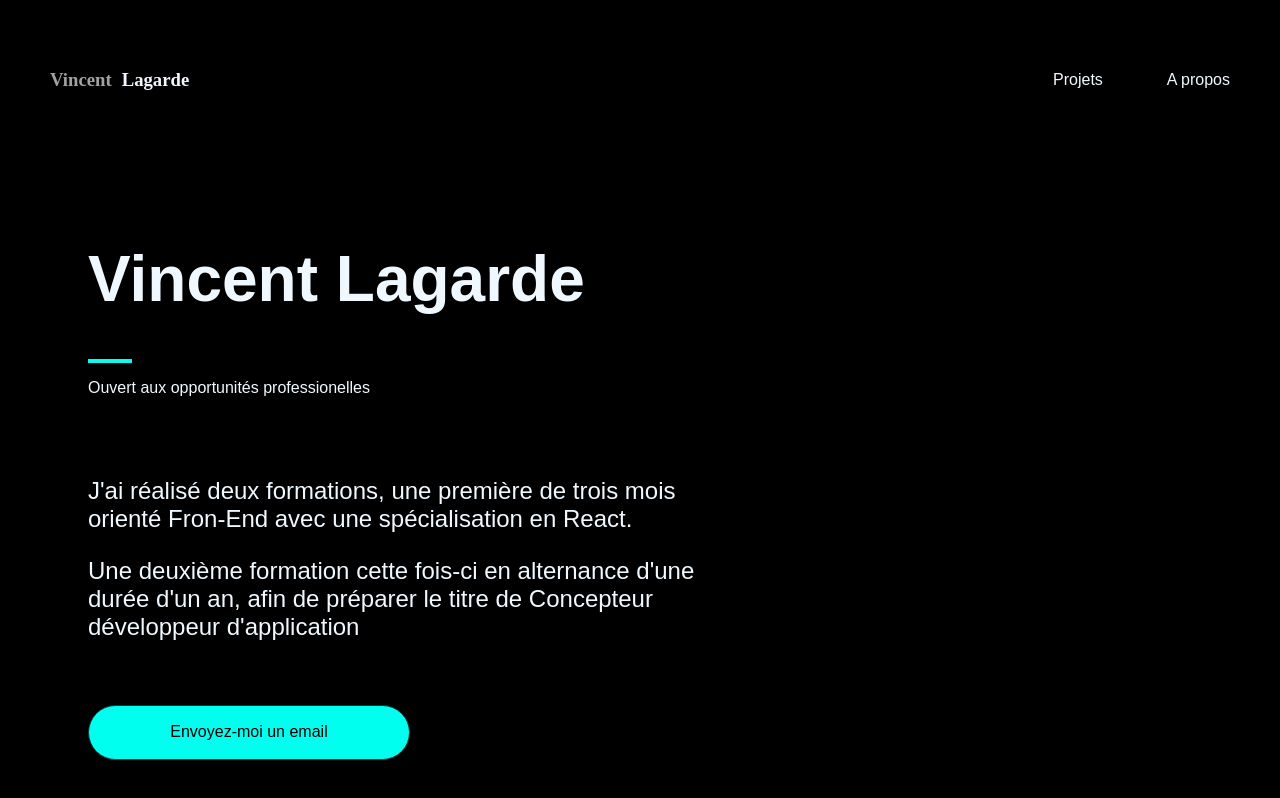
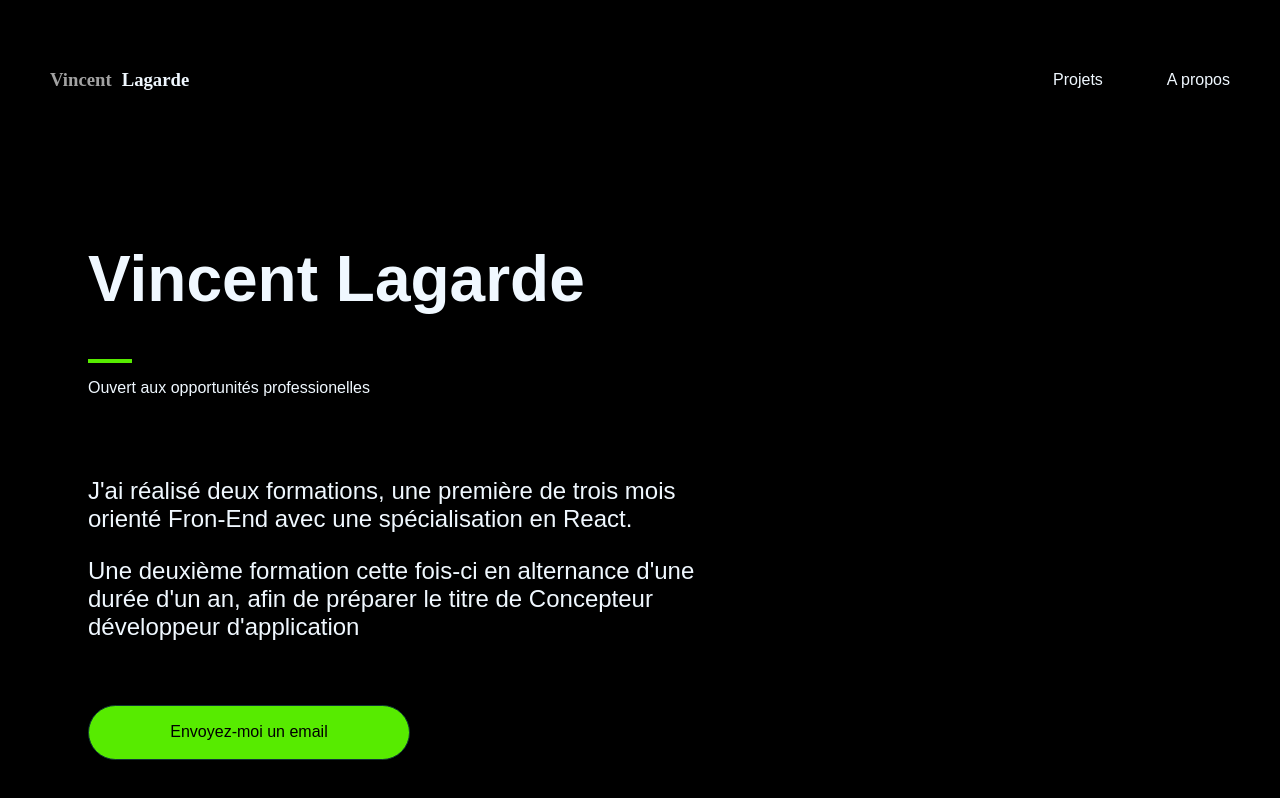
Before and after one commit to Vince-lgd/PortFolioV2, a Vue app in the folder PortFolioV2/: page /profil in a window 1280 px wide. Built offline with nearby package versions, Linux system fonts and the light colour scheme.

Commit message:
change color in profil

```diff
--- a/PortFolioV2/src/components/Profil.vue
+++ b/PortFolioV2/src/components/Profil.vue
@@ -40,7 +40,7 @@ const animateElement = () => {
   // gsap.to(text2.value, { x: 120, duration: 1 });
   // gsap.to(text3.value, { x: 250, duration: 1 });
   // gsap.to(text3.value, { x: 400, duration: 2 });
-  gsap.to(text3.value, { backgroundColor: "#00ffee", duration: 2 });
+  gsap.to(text3.value, { backgroundColor: "#57eb00", duration: 2 });
   gsap.to(changeColor.value, { color: "black", duration: 1 });
 };
 
@@ -95,13 +95,13 @@ a {
 }
 
 .text3:hover {
-  background-color: #00ffee;
+  background-color: #57eb00;
   color: aliceblue;
 }
 
 .line {
   display: flex;
-  border: solid 2px #00ffee;
+  border: solid 2px #57eb00;
   width: 40px;
 }
 .dispo {
```
